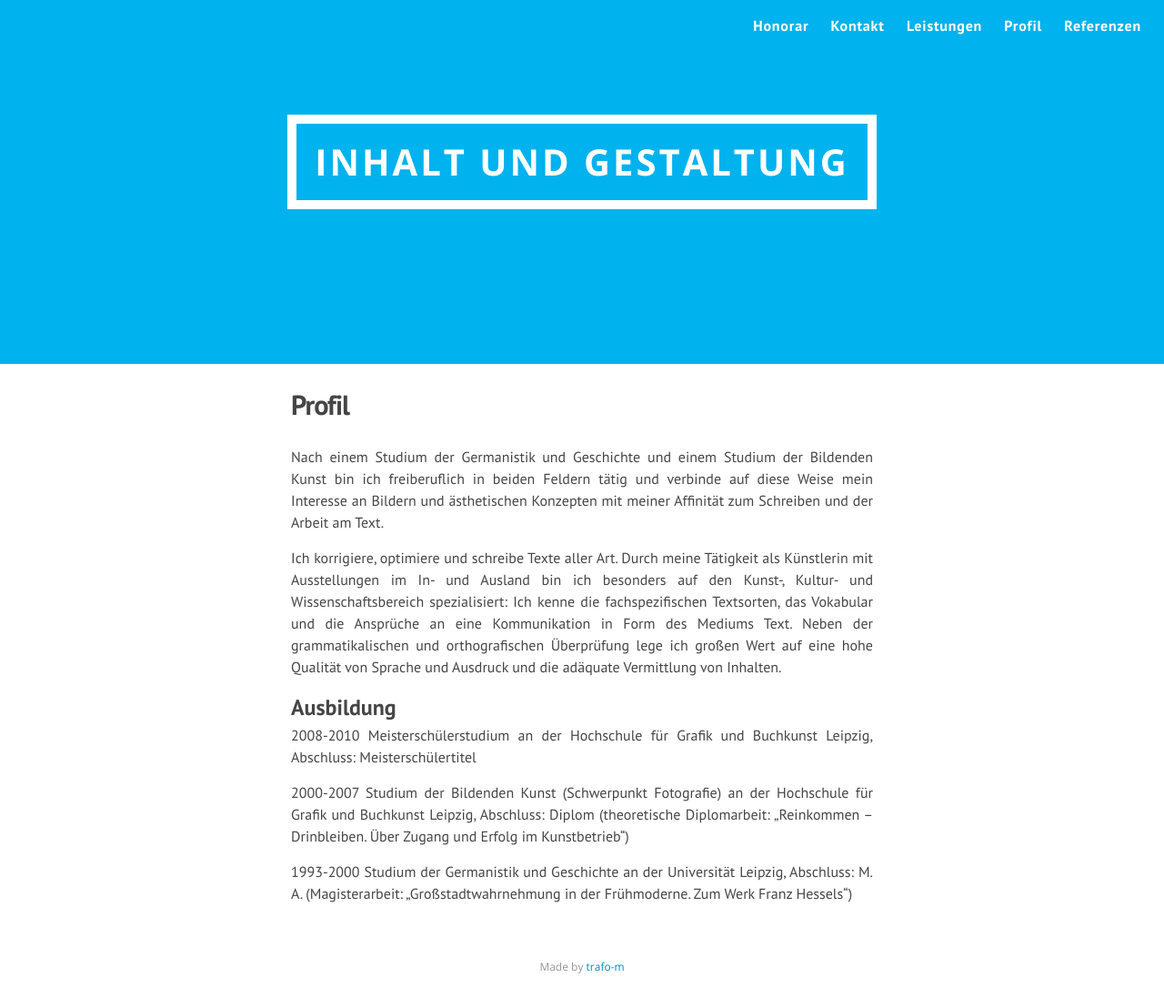
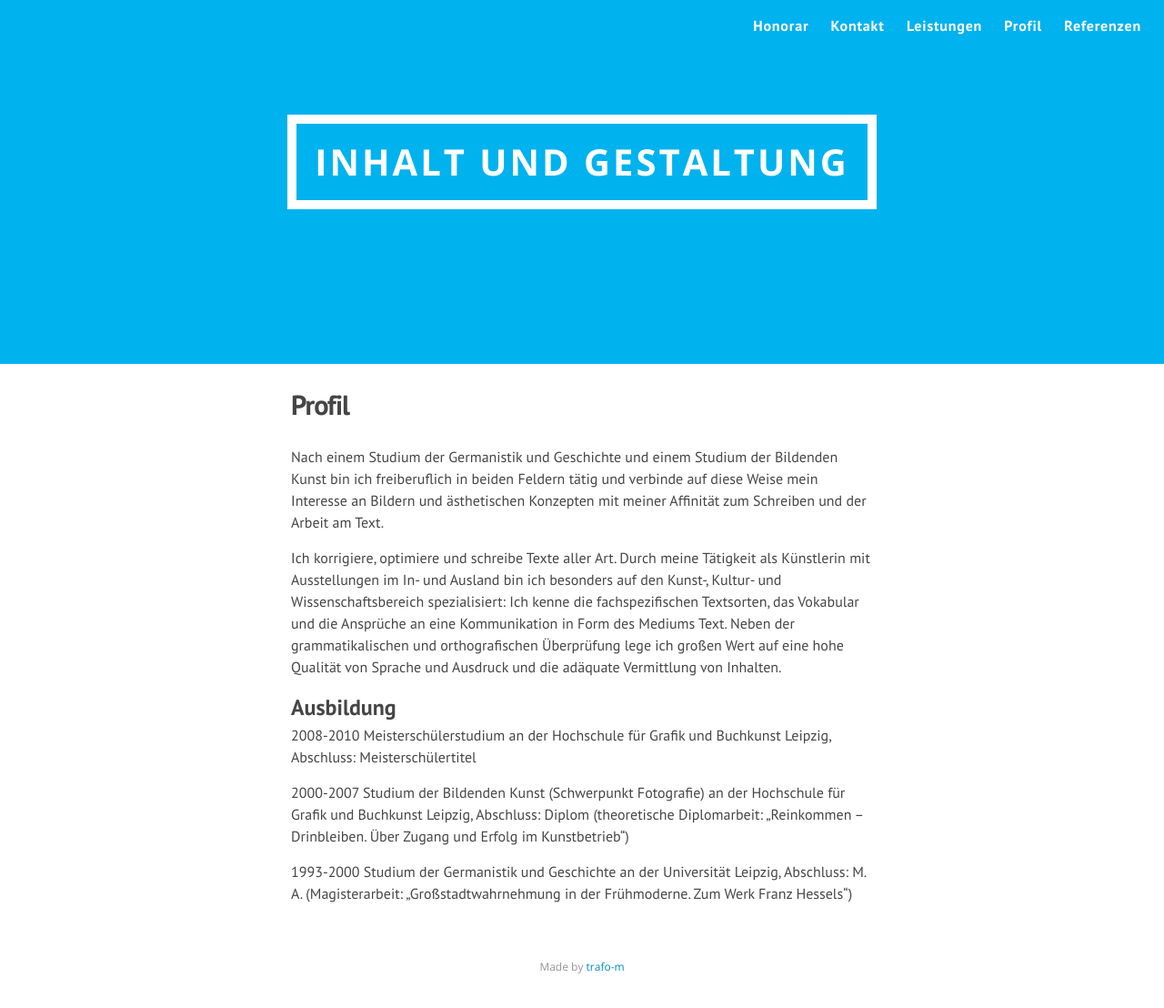
Before and after one commit to i-u-g/iug, a Jekyll site: the page built from profil.md, in a window 1280 px wide. Shown: the whole page at 91% size. Built offline with Jekyll 4.4.1, drawn with Linux system fonts in a browser that asks for light colours; nearby versions of some CDN libraries; Markdown is read by kramdown in place of the engine named in the settings.

Commit message:
someminor sass changes for better smartphone experience

```diff
--- a/_sass/_base.scss
+++ b/_sass/_base.scss
@@ -16,7 +16,7 @@
         font-weight: 300;
         color: $text-color;
         background-color: $background-color;
-        //-webkit-text-size-adjust: 100%;
+        -webkit-text-size-adjust: 100%;
     }
 
 /* Set Margin Bottom for Vertical Rhythm
--- a/_sass/_layout.scss
+++ b/_sass/_layout.scss
@@ -28,7 +28,7 @@
         font-family: 'Open Sans';
 
         @include media-query($on-palm) {
-            font-size:40px !important;
+            font-size:30px !important;
             letter-spacing: 0px;
         }
     }
@@ -55,9 +55,11 @@
             line-height: $base-line-height;
             font-weight: bold;
             letter-spacing: 0.05em;
+            margin-left: 10px;
 
-            &:not(:first-child) {
-                margin-left: 20px;
+            &:not(:last-child) {
+
+                margin-right: 10px;
             }
         }
 
@@ -84,7 +86,7 @@
  * ============================================== */
     .page-content {
         padding: $spacing-unit 0;
-        text-align: justify;
+        //text-align: justify;
     }
 
     .page-heading {
```
